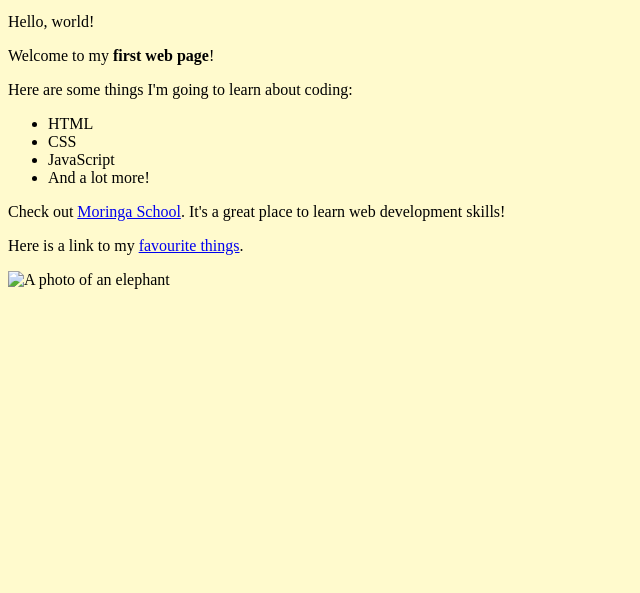
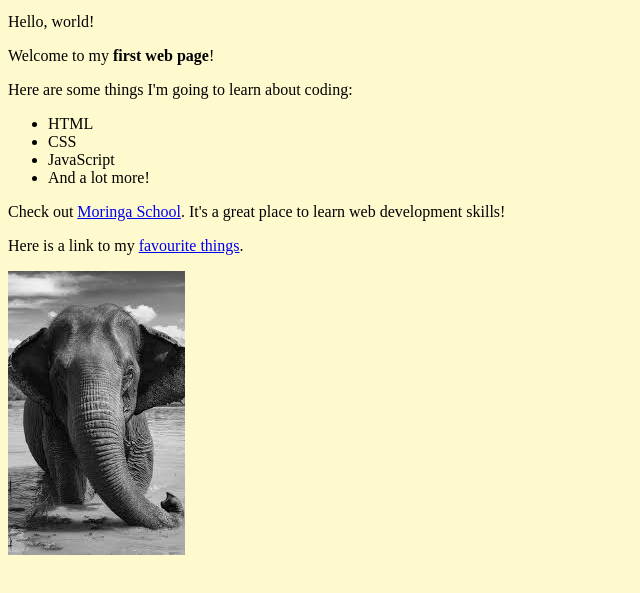
Before and after one commit to Meli70/vigilant-website, a plain HTML site: page index.html in a window 1280 px wide. Shown: the part 99-692 px from the top of the page, without its empty margins (0-640 px from the left). Drawn offline with Linux system fonts and the light colour scheme.

Commit message:
correct image format

```diff
--- a/index.html
+++ b/index.html
@@ -19,6 +19,6 @@
     </ul>
     <p>Check out <a href="http://moringaschool.com/">Moringa School</a>. It's a great place to learn web development skills!</p>
     <p>Here is a link to my <a href="my-favourite-things.html">favourite things</a>.</p>
-    <img src="images/elephant.jepg" alt="A photo of an elephant">
+    <img src="images/elephant.jpeg" alt="A photo of an elephant">
   </body>
 </html>
```
